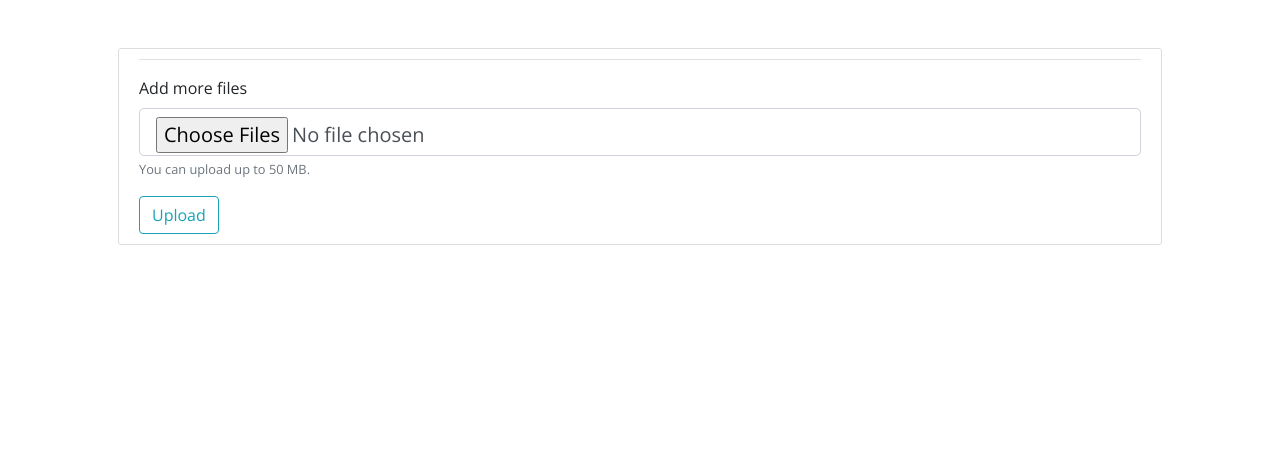
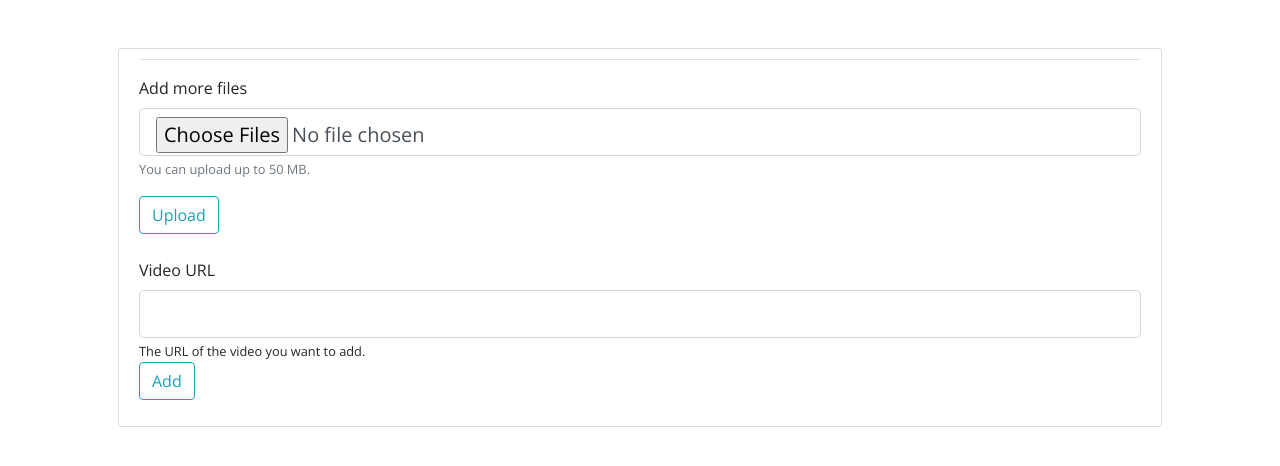
Before and after one commit to francisdbillones/LearnNet, a Flask app: template learn_net/templates/view_kit.html in a window 1280 px wide. Shown: the part 76-542 px from the top of the page. Run offline with Flask 2, Linux system fonts and the light colour scheme; the template is opened without the code that fills it: values that come from a table or form of the project are taken from there, others are empty; parts of the project's set-up code (start-up, migrations or seed data) failed here and were passed over; some libraries are stand-ins or nearby versions.

Commit message:
added functionality to embed youtube videos, such as lectures

```diff
--- a/learn_net/forms.py
+++ b/learn_net/forms.py
@@ -1,25 +1,33 @@
-import secrets
-
-from wtforms.fields import StringField, PasswordField, SubmitField, BooleanField, SelectField, TextAreaField, RadioField, FileField, MultipleFileField
-from wtforms.validators import DataRequired, Length, Email, EqualTo, ValidationError
+from wtforms.fields import (StringField, PasswordField, SubmitField,
+                            BooleanField, SelectField, TextAreaField,
+                            RadioField, FileField, MultipleFileField)
+from wtforms.validators import (DataRequired, Length, Email,
+                                EqualTo, ValidationError)
 
 from flask_wtf import FlaskForm
 from flask_wtf.file import FileAllowed
 
 from flask_login import current_user
 
-from learn_net.models import User, Kit, KitTag
-from learn_net.helpers import allowed_file
+from learn_net.models import User
+from learn_net.helpers import allowed_file, get_video_id
+
+import urllib.parse as urllib_parse
 
 # registration form
+
+
 class SignUpForm(FlaskForm):
-    username = StringField('Username', validators=[DataRequired(), Length(min=5, max=30)])
+    username = StringField('Username', validators=[
+                           DataRequired(), Length(min=5, max=30)])
 
     email = StringField('Email', validators=[DataRequired(), Email()])
 
-    password = PasswordField('Password', validators=[DataRequired(), Length(min=8, max=100)])
+    password = PasswordField('Password', validators=[
+                             DataRequired(), Length(min=8, max=100)])
 
-    confirm_password = PasswordField('Confirm password', validators=[DataRequired(), EqualTo('password')])
+    confirm_password = PasswordField('Confirm password', validators=[
+                                     DataRequired(), EqualTo('password')])
 
     remember = BooleanField('Remember me')
 
@@ -29,18 +37,23 @@ class SignUpForm(FlaskForm):
     def validate_username(self, username):
         # if username exists, raise validation error
         if User.query.filter_by(username=username.data).first():
-            raise ValidationError('That username is taken. Are you trying to log in?')
+            raise ValidationError(
+                'That username is taken. Are you trying to log in?')
 
     # check if email is not taken
     def validate_email(self, email):
         if User.query.filter_by(email=email.data).first():
-            raise ValidationError('That email is taken. Are you trying to log in?')
+            raise ValidationError(
+                'That email is taken. Are you trying to log in?')
 
 # log in form
+
+
 class SignInForm(FlaskForm):
     email = StringField('Email', validators=[DataRequired(), Email()])
 
-    password = PasswordField('Password', validators=[DataRequired(), Length(min=8, max=100)])
+    password = PasswordField('Password', validators=[
+                             DataRequired(), Length(min=8, max=100)])
 
     remember = BooleanField('Remember me')
 
@@ -49,15 +62,20 @@ class SignInForm(FlaskForm):
     # check if the user exists
     def validate_email(self, email):
         if not User.query.filter_by(email=email.data).first():
-            raise ValidationError('That user does not exist. Are you trying to make an account?')
+            raise ValidationError(
+                'That user does not exist. Are you trying to make an account?')
 
 # form to allow user to edit their profile information ex. change username or add a profile picture
+
+
 class UpdateAccountForm(FlaskForm):
-    username = StringField('Username', validators=[DataRequired(), Length(min=5, max=30)])
+    username = StringField('Username', validators=[
+                           DataRequired(), Length(min=5, max=30)])
 
     email = StringField('Email', validators=[DataRequired(), Email()])
 
-    pfp_file = FileField('Profile picture', validators=[FileAllowed(['jpg', 'jpeg', 'png', 'gif'])])
+    pfp_file = FileField('Profile picture', validators=[
+                         FileAllowed(['jpg', 'jpeg', 'png', 'gif'])])
 
     submit = SubmitField('Update info')
 
@@ -65,18 +83,27 @@ class UpdateAccountForm(FlaskForm):
     def validate_username(self, username):
         if current_user.username != username.data:
             if User.query.filter_by(username=username.data).first():
-                raise ValidationError('That username is taken. Please choose a different one.')
+                raise ValidationError(
+                    'That username is taken. Please choose a different one.')
+
 
 class CreateKitForm(FlaskForm):
-    title = StringField('Title', description='Add a title.', validators=[DataRequired(), Length(min=5, max=30)])
+    title = StringField('Title', description='Add a title.', validators=[
+                        DataRequired(), Length(min=5, max=30)])
 
-    kit_description = TextAreaField('Description', description='Describe this kit.', validators=[DataRequired(), Length(min=20)])
+    kit_description = TextAreaField(
+        'Description', description='Describe this kit.',
+        validators=[DataRequired(), Length(min=20)])
 
-    category = SelectField('Category', description='For what topic is this for?', choices=[
-        'Language', 'Mathematics', 'Science', 'Health', 'Physical Education', 'Art', 'Music', 'Other'
-    ])
+    category = SelectField(
+        'Category', description='For what topic is this for?', choices=[
+            'Language', 'Mathematics', 'Science', 'Health',
+            'Physical Education', 'Art', 'Music', 'Other'
+        ])
 
-    tags = StringField('Tags', description='Add a few tags. Separate tags with commas.', validators=[DataRequired(), Length(min=3, max=50)])
+    tags = StringField(
+        'Tags', description='Add a few tags. Separate tags with commas.',
+        validators=[DataRequired(), Length(min=3, max=50)])
 
     submit = SubmitField('Create kit')
 
@@ -85,52 +112,93 @@ class CreateKitForm(FlaskForm):
             if len(tag) > 20:
                 raise ValidationError('That tag is too long.')
 
+
 def EditKitForm(kit):
     class form(FlaskForm):
-        title = StringField('Title', description='Edit your title.', validators=[Length(min=5, max=30)])
+        title = StringField('Title', description='Edit your title.',
+                            validators=[Length(min=5, max=30)])
 
-        kit_description = TextAreaField('Description', description='Describe this kit.', validators=[Length(min=20)])
+        kit_description = TextAreaField(
+            'Description', description='Describe this kit.',
+            validators=[Length(min=20)])
 
-        category = SelectField('Category', description='For what topic is this for?', choices=[
-            'Language', 'Mathematics', 'Science', 'Health', 'Physical Education', 'Art', 'Music', 'Other'
-        ])
+        category = SelectField(
+            'Category', description='For what topic is this for?',
+            choices=['Language', 'Mathematics', 'Science', 'Health',
+                     'Physical Education', 'Art', 'Music', 'Other'
+                     ])
 
-        tags = StringField('Tags', description='Add a few tags. Separate tags with commas.', validators=[Length(min=3, max=50)])
+        tags = StringField(
+            'Tags', description='Add a few tags. Separate tags with commas.',
+            validators=[Length(min=3, max=50)])
 
         submit = SubmitField('Save changes')
 
         def validate_tags(self, tags):
             for tag in tags.data.split(','):
                 if len(tag) > 20:
-                    raise ValidationError('Some of your tags are too long. Tags have a 20 character limit. Make sure to separate tags with commas.')
+                    raise ValidationError(
+                        'Some of your tags are too long. Tags have a 20 character limit. Make sure to separate tags with commas.')
 
     for file in kit.files:
-        setattr(form, f'{file.filename}-filename', StringField('Filename', validators=[DataRequired(), Length(min=5, max=30)]))
+        setattr(form, f'{file.filename}-filename', StringField('Filename',
+                validators=[DataRequired(), Length(min=5, max=30)]))
 
     editKitForm = form()
 
     return editKitForm
 
+
+class AddYoutubeVideoForm(FlaskForm):
+    video_url = StringField(
+        'Video URL',
+        description='The URL of the video you want to add.',
+        validators=[DataRequired(), Length(min=20, max=200)])
+
+    submit = SubmitField('Add')
+
+    def validate_video_url(self, video_url):
+        url = urllib_parse.urlsplit(video_url.data)
+
+        if url.netloc != 'www.youtube.com' and url.netloc != 'www.youtu.be':
+            raise ValidationError('Must be a valid YouTube URL.')
+
+        try:
+            get_video_id(video_url.data)
+        except ValueError:
+            raise ValidationError('Must be a valid YouTube video URL.')
+
 # form for users to upload new files to kit (documents, etc.)
+
+
 class UploadKitFilesForm(FlaskForm):
-    files = MultipleFileField('Add more files', validators=[DataRequired()], description='You can upload up to 50 MB.')
+    files = MultipleFileField(
+        'Add more files',
+        validators=[DataRequired()], description='You can upload up to 50 MB.')
+
     submit = SubmitField('Upload')
 
     def validate_files(self, files):
         for file in files.data:
             if not allowed_file(file.filename):
-                raise ValidationError('That file type is not supported')
+                raise ValidationError('That file type is not supported.')
             if len(file.filename) > 30:
-                raise ValidationError(f'The length of one of your file\'s names, particularly "{file.filename}", is too long.')
+                raise ValidationError(
+                    f'The length of one of your file\'s names, particularly "{file.filename}", is too long.')
 
 # form for users to search + filter
+
+
 class ExtendedSearchForm(FlaskForm):
-    query = StringField('Search our index.', validators=[DataRequired(), Length(min=2, max=100)])
+    query = StringField('Search our index.', validators=[
+                        DataRequired(), Length(min=2, max=100)])
     sort_by = RadioField('Sort by', choices=[
         'Relevancy', 'Recency'
     ], default='Relevancy')
     from_user = StringField('From specific user', validators=[Length(max=20)])
-    from_category = SelectField('From specific category', choices=[
-            'Any category', 'Language', 'Mathematics', 'Science', 'Health', 'Physical Education', 'Art', 'Music', 'Other'
-    ], default='Any category')
+    from_category = SelectField(
+        'From specific category',
+        choices=['Any category', 'Language', 'Mathematics', 'Science',
+                 'Health', 'Physical Education', 'Art', 'Music', 'Other'
+                 ], default='Any category')
     submit = SubmitField('Search')
--- a/learn_net/templates/view_kit.html
+++ b/learn_net/templates/view_kit.html
@@ -27,6 +27,15 @@
 
     <div class='mt-3 mb-3'> {{ kit.kit_description }} </div>
 
+    {% for url in embed_urls %}
+
+    <iframe width="{{ height }}" height="{{ width }}" src="{{ url }}"
+        title="YouTube video player" frameborder="0"
+        allow="accelerometer; autoplay; clipboard-write; encrypted-media; gyroscope; picture-in-picture"
+        allowfullscreen></iframe>
+
+    {% endfor %}
+
     {% for file in files %}
 
     <div class='content-section'>
@@ -47,7 +56,7 @@
     {% endfor %}
 
     {% if current_user.id == kit.owner.id %}
-    <form action='' method='POST' enctype='multipart/form-data'>
+    <form action='' method='POST' enctype='multipart/form-data' id='uploadKitFilesForm'>
         {{ uploadKitFilesForm.hidden_tag() }}
         <div class='form-group'>
             {{ uploadKitFilesForm.files.label(class='form=control-label') }}
@@ -64,7 +73,29 @@
                 </small>
             {% endif %}
         </div>
-        {{ uploadKitFilesForm.submit(class='btn btn-outline-info') }}
+        {{ uploadKitFilesForm.submit(class='btn btn-outline-info', form='uploadKitFilesForm') }}
+    </form>
+
+    <br>
+
+    <form action='' method='POST' id='addYoutubeVideoForm'>
+        {{ addYoutubeVideoForm.hidden_tag() }}
+        <div class='form-group'>
+            {{ addYoutubeVideoForm.video_url.label(class='form=control-label') }}
+            {% if addYoutubeVideoForm.video_url.errors %}
+                <!-- display errors !-->
+                {{ addYoutubeVideoForm.video_url(class='form-control form-control-lg is-invalid', autocomplete='off') }}
+                {% for error in addYoutubeVideoForm.video_url.errors %}
+                    <span class='text-danger'>{{ error }}</span>
+                {% endfor %}
+            {% else %}
+                {{ addYoutubeVideoForm.video_url(class='form-control form-control-lg', autocomplete='off') }}
+                <small>
+                    {{ addYoutubeVideoForm.video_url.description }}
+                </small>
+            {% endif %}
+        <div>
+        {{ addYoutubeVideoForm.submit(class='btn btn-outline-info', form='addYoutubeVideoForm') }}
     </form>
     {% endif %}
 </div>
```
Also changed, not shown: learn_net/helpers.py (+22 -0 lines), learn_net/models.py (+8 -0 lines), learn_net/routes.py (+33 -6 lines).
